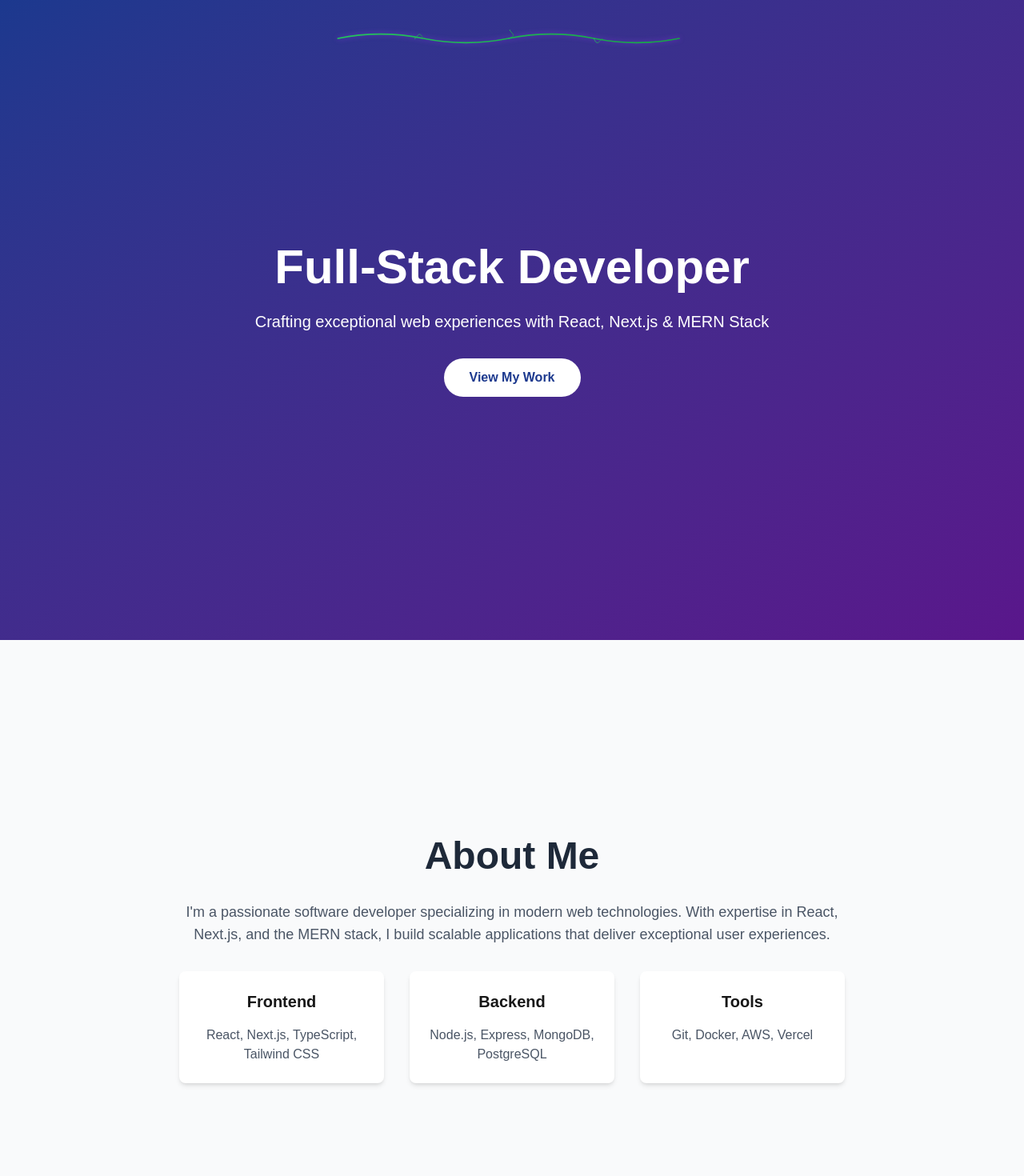
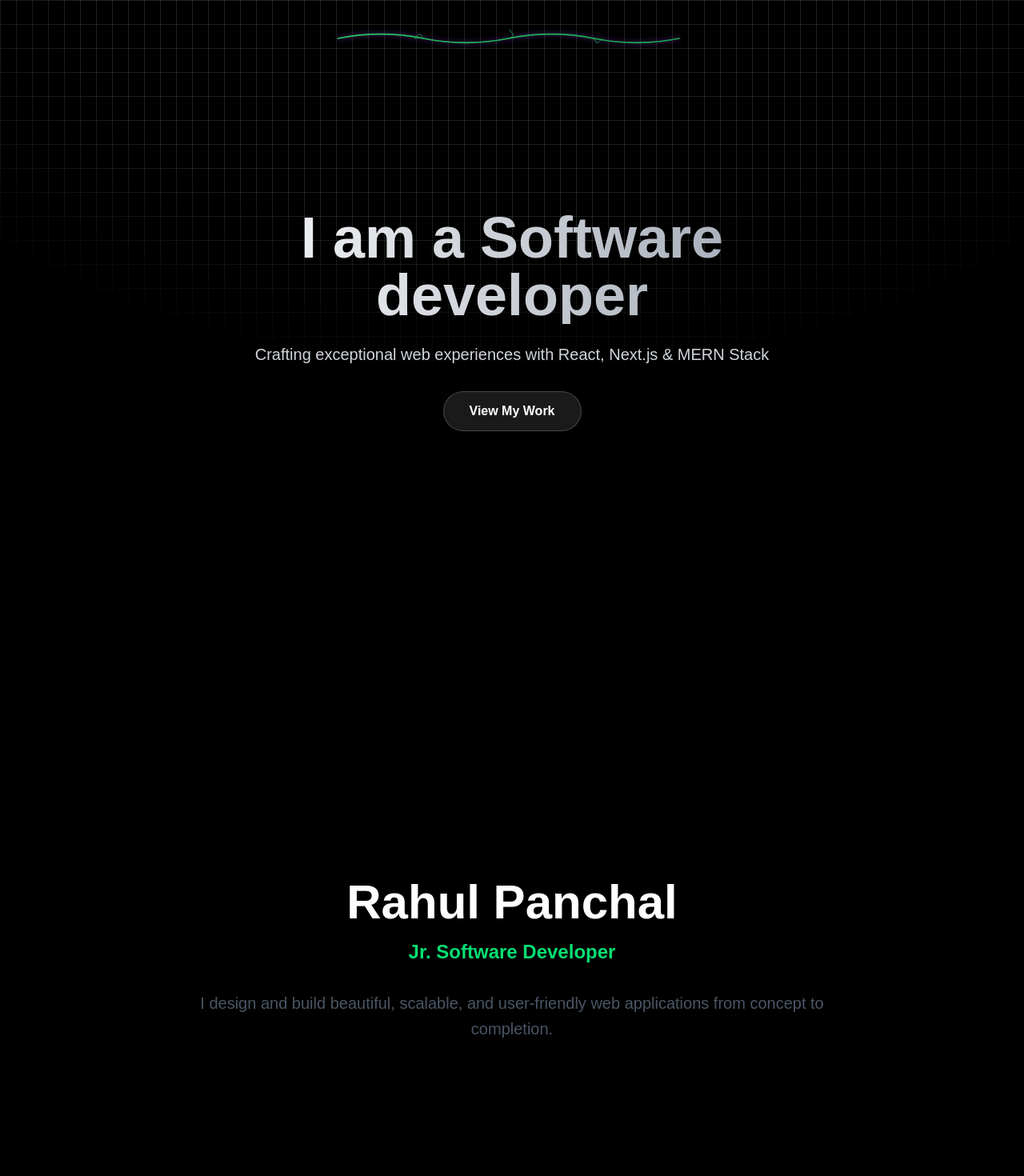
Before and after one commit to rahulp162/next-portfolio, a Next.js app: page / in a window 1280 px wide. Shown: the top 1470 px of the page at 80% size. Built offline with nearby package versions, Linux system fonts and the light colour scheme.

Commit message:
basic hero section

```diff
--- a/src/app/page.tsx
+++ b/src/app/page.tsx
@@ -1,57 +1,15 @@
-import ScrollProgressLine from "@/components/ScrollingCar";
-// import ScrollingCar from "@/components/ScrollingCar";
+import HeroSection from "@/components/HeroSection";
+import IntroSection from "@/components/IntroSection";
 import ScrollLockSection from "@/components/ScrollLockSection";
+import ScrollingCar from "@/components/ScrollingCar";
 
 export default function Home() {
   return (
     <div className="relative">
-      <ScrollProgressLine />
+      <ScrollingCar />
 
-      {/* Hero Section */}
-      <section className="min-h-screen flex items-center justify-center bg-gradient-to-br from-blue-900 to-purple-900 text-white">
-        <div className="text-center max-w-4xl px-8">
-          <h1 className="text-6xl font-bold mb-6">Full-Stack Developer</h1>
-          <p className="text-xl mb-8">
-            Crafting exceptional web experiences with React, Next.js & MERN
-            Stack
-          </p>
-          <button className="bg-white text-blue-900 px-8 py-3 rounded-full font-semibold hover:bg-gray-100 transition-colors">
-            View My Work
-          </button>
-        </div>
-      </section>
-
-      {/* About Section */}
-      <section className="min-h-screen flex items-center justify-center bg-gray-50">
-        <div className="max-w-4xl px-8 text-center">
-          <h2 className="text-5xl font-bold mb-8 text-gray-800">About Me</h2>
-          <p className="text-lg text-gray-600 mb-8">
-            I'm a passionate software developer specializing in modern web
-            technologies. With expertise in React, Next.js, and the MERN stack,
-            I build scalable applications that deliver exceptional user
-            experiences.
-          </p>
-          <div className="grid grid-cols-1 md:grid-cols-3 gap-8">
-            <div className="p-6 bg-white rounded-lg shadow-md">
-              <h3 className="text-xl font-semibold mb-4">Frontend</h3>
-              <p className="text-gray-600">
-                React, Next.js, TypeScript, Tailwind CSS
-              </p>
-            </div>
-            <div className="p-6 bg-white rounded-lg shadow-md">
-              <h3 className="text-xl font-semibold mb-4">Backend</h3>
-              <p className="text-gray-600">
-                Node.js, Express, MongoDB, PostgreSQL
-              </p>
-            </div>
-            <div className="p-6 bg-white rounded-lg shadow-md">
-              <h3 className="text-xl font-semibold mb-4">Tools</h3>
-              <p className="text-gray-600">Git, Docker, AWS, Vercel</p>
-            </div>
-          </div>
-        </div>
-      </section>
-
+      <HeroSection />
+      <IntroSection />
       <ScrollLockSection />
 
       {/* About Section */}
--- /dev/null
+++ b/src/components/HeroSection.tsx
@@ -0,0 +1,73 @@
+"use client";
+import { motion } from "motion/react";
+
+export default function HeroSection() {
+  const title = "I am a Software developer";
+  const subtitle =
+    "Crafting exceptional web experiences with React, Next.js & MERN Stack";
+
+  return (
+    <section className="relative min-h-screen flex items-center justify-center bg-black text-white overflow-hidden">
+      {/* Background Aurora Effect */}
+      {/* <div className="absolute top-0 left-0 w-full h-full z-0">
+        <div className="absolute top-[0%] left-[10%] w-[40rem] h-[40rem] bg-purple-600/20 rounded-full filter blur-3xl animate-blob"></div>
+        <div className="absolute top-[0%] right-[10%] w-[40rem] h-[40rem] bg-blue-600/20 rounded-full filter blur-3xl animate-blob animation-delay-2000"></div>
+        <div className="absolute  left-[25%] w-[30rem] h-[30rem] bg-pink-600/20 rounded-full filter blur-3xl animate-blob animation-delay-4000"></div>
+      </div> */}
+
+      <div className="relative z-10 text-center max-w-4xl px-8">
+        <motion.h1
+          className="text-6xl md:text-7xl font-bold mb-6 bg-gradient-to-r from-white to-gray-400 bg-clip-text text-transparent"
+          initial={{ opacity: 0, y: 20 }}
+          animate={{ opacity: 1, y: 0 }}
+          transition={{ duration: 0.8, ease: "easeInOut" }}
+        >
+          {title}
+        </motion.h1>
+        <motion.p
+          className="text-lg md:text-xl mb-8 text-gray-300"
+          initial={{ opacity: 0, y: 20 }}
+          animate={{ opacity: 1, y: 0 }}
+          transition={{ duration: 0.8, delay: 0.2, ease: "easeInOut" }}
+        >
+          {subtitle}
+        </motion.p>
+        <motion.button
+          className="bg-white/10 border border-white/20 backdrop-blur-sm text-white px-8 py-3 rounded-full font-semibold hover:bg-white/20 transition-colors"
+          initial={{ opacity: 0, scale: 0.9 }}
+          animate={{ opacity: 1, scale: 1 }}
+          transition={{ duration: 0.5, delay: 0.4, ease: "easeOut" }}
+        >
+          View My Work
+        </motion.button>
+      </div>
+
+      {/* Subtle grid background */}
+      {/* <div
+        className="absolute top-0 left-0 w-full h-full z-0"
+        style={{
+          backgroundImage:
+            "linear-gradient(rgba(255,255,255,0.03) 1px, transparent 1px), linear-gradient(90deg, rgba(255,255,255,0.03) 1px, transparent 1px)",
+          backgroundSize: "2rem 2rem",
+        }}
+      ></div> */}
+      <div className="absolute top-0 left-0 w-full h-full z-0 bg-black">
+        {/* Top Fade Grid Background */}
+        <div
+          className="absolute inset-0 z-0"
+          style={{
+            backgroundImage: `
+        linear-gradient(to right, #8484843f 1px, transparent 1px),
+        linear-gradient(to bottom, #8484843f 1px, transparent 1px)
+      `,
+            backgroundSize: "20px 30px",
+            WebkitMaskImage:
+              "radial-gradient(ellipse 70% 60% at 50% 0%, #000 60%, transparent 100%)",
+            maskImage:
+              "radial-gradient(ellipse 70% 60% at 50% 0%, #000 60%, transparent 100%)",
+          }}
+        />
+      </div>
+    </section>
+  );
+}
--- /dev/null
+++ b/src/components/IntroSection.tsx
@@ -0,0 +1,32 @@
+"use client";
+import { motion } from "motion/react";
+
+const IntroSection = () => {
+  const name = "Rahul Panchal"; // Placeholder Name
+  const role = "Jr. Software Developer";
+  const provision =
+    "I design and build beautiful, scalable, and user-friendly web applications from concept to completion.";
+
+  return (
+    <section className="min-h-screen flex items-center justify-center bg-black text-white py-20">
+      <div className="max-w-4xl mx-auto px-8 text-center">
+        <motion.div
+          initial={{ opacity: 0, y: 40 }}
+          whileInView={{ opacity: 1, y: 0 }}
+          transition={{ duration: 0.8, ease: "easeInOut" }}
+          viewport={{ once: true }}
+        >
+          <h2 className="text-5xl md:text-6xl font-bold mb-4">{name}</h2>
+          <p className="text-xl md:text-2xl text-green-400 font-semibold mb-8">
+            {role}
+          </p>
+          <p className="text-lg md:text-xl text-gray-600 leading-relaxed">
+            {provision}
+          </p>
+        </motion.div>
+      </div>
+    </section>
+  );
+};
+
+export default IntroSection;
```
